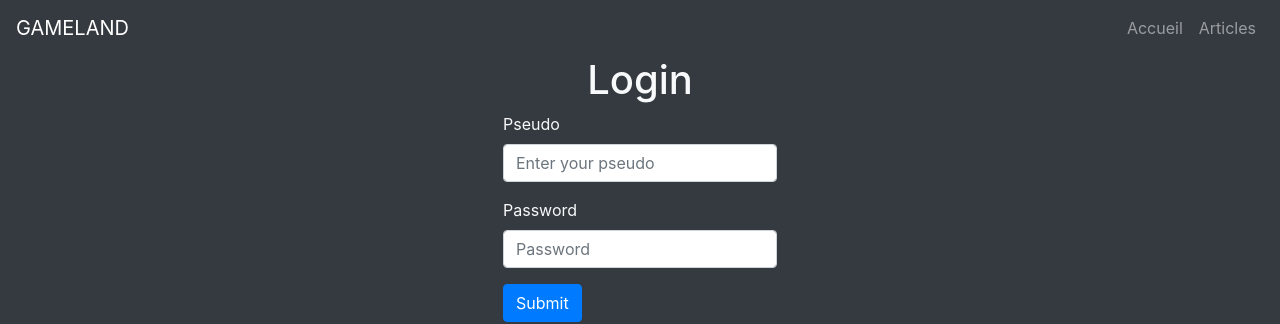
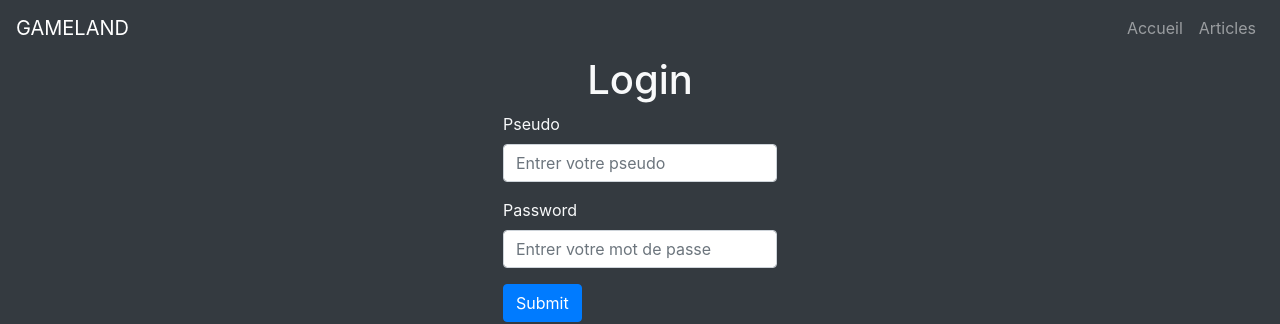
Before and after one commit to EthernalSlayer/geekland-front, a React (Create React App) app: page /admin in a window 1280 px wide. Shown: the top 324 px of the page. Built offline with nearby package versions, Linux system fonts and the light colour scheme.

Commit message:
login as admin to get a token

```diff
--- a/src/components/Admin.jsx
+++ b/src/components/Admin.jsx
@@ -4,9 +4,9 @@ import Login from "./Login";
 import Backoffice from "./Backoffice";
 
 function Admin() {
-  const [admin, setAdmin] = useState(false);
+  const [admin, setAdmin] = useState("no");
 
-  return admin ? <Backoffice /> : <Login setAdmin={setAdmin} />;
+  return admin === "yes" ? <Backoffice /> : <Login setAdmin={setAdmin} />;
 }
 
 export default Admin;
--- a/src/components/Login.jsx
+++ b/src/components/Login.jsx
@@ -1,10 +1,34 @@
-import React from "react";
+import React, { useState } from "react";
+import axios from "axios";
 import { Col, Container, Row, Form, Button } from "react-bootstrap";
 
 function Login(props) {
+  const [pseudo, setPseudo] = useState("");
+  const [password, setPassword] = useState("");
+
+  const pseudoChange = (e) => {
+    setPseudo(e.target.value);
+  };
+
+  const passwordChange = (e) => {
+    setPassword(e.target.value);
+  };
+
   const handleSubmit = (e) => {
     e.preventDefault();
-    props.setAdmin(true);
+    const data = {
+      pseudo: pseudo,
+      password: password,
+    };
+    axios
+      .post("http://localhost:4000/user/login", data)
+      .then((response) => response.data)
+      .then((data) => {
+        props.setAdmin(data.admin);
+        let token = data.access_token;
+        localStorage.setItem("access_token", token);
+      })
+      .catch((err) => console.log(err));
   };
 
   return (
@@ -23,12 +47,22 @@ function Login(props) {
         <Form>
           <Form.Group controlId="formBasicEmail">
             <Form.Label className="text-light">Pseudo</Form.Label>
-            <Form.Control type="email" placeholder="Enter your pseudo" />
+            <Form.Control
+              type="email"
+              placeholder="Entrer votre pseudo"
+              value={pseudo}
+              onChange={pseudoChange}
+            />
           </Form.Group>
 
           <Form.Group controlId="formBasicPassword">
             <Form.Label className="text-light">Password</Form.Label>
-            <Form.Control type="password" placeholder="Password" />
+            <Form.Control
+              type="password"
+              placeholder="Entrer votre mot de passe"
+              value={password}
+              onChange={passwordChange}
+            />
           </Form.Group>
           <Button variant="primary" type="submit" onClick={handleSubmit}>
             Submit
```
